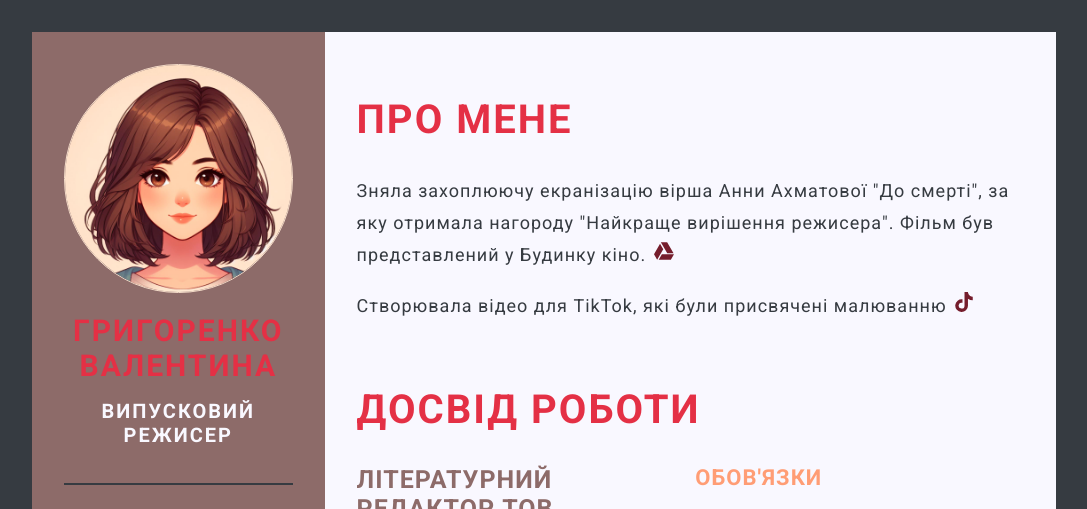
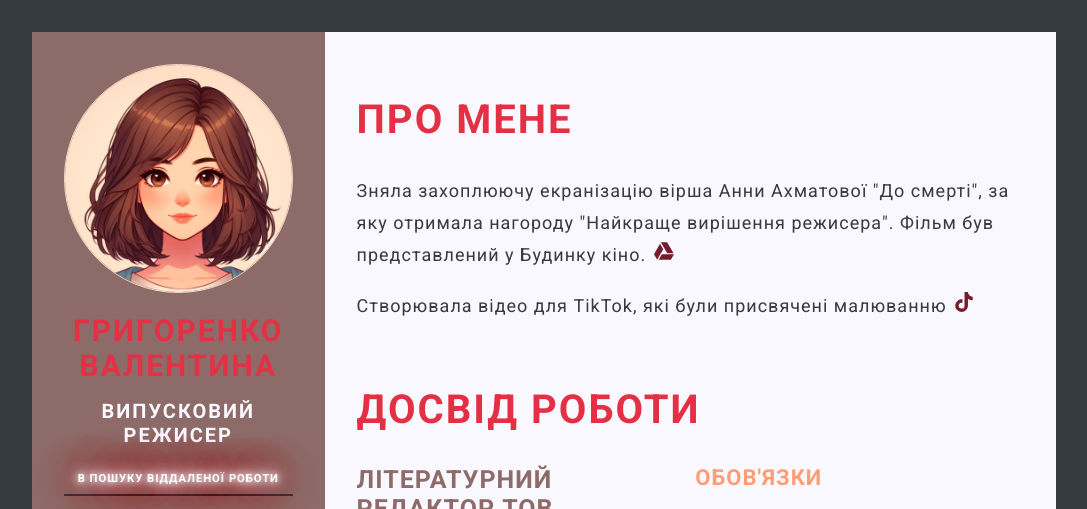
Before and after one commit to Walking-towards-the-dawn/Resume-1, a plain HTML site: page index.html in a window 1280 px wide. Shown: the top 509 px of the page, without its empty margins (96-1183 px from the left). Drawn offline with Linux system fonts and the light colour scheme.

Commit message:
index.html

```diff
--- a/index.html
+++ b/index.html
@@ -35,7 +35,7 @@
 						<p class="profession">Випусковий режисер</p>
 
 						<div id="neon__container">
-							<p class="neon"В пошуку віддаленої роботи</p>
+							<p class="neon">В пошуку віддаленої роботи</p>
 						</div>
 					</div>
 					<div class="contact-info">
```
